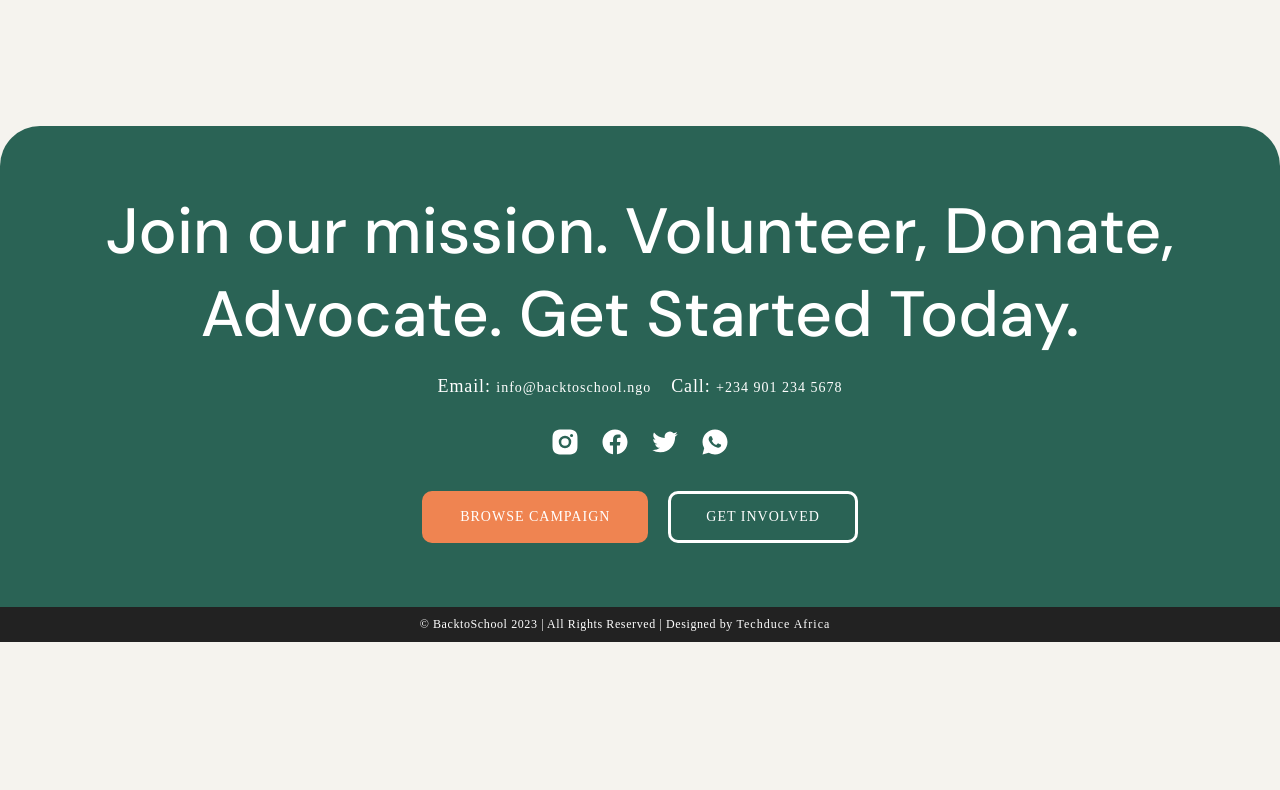
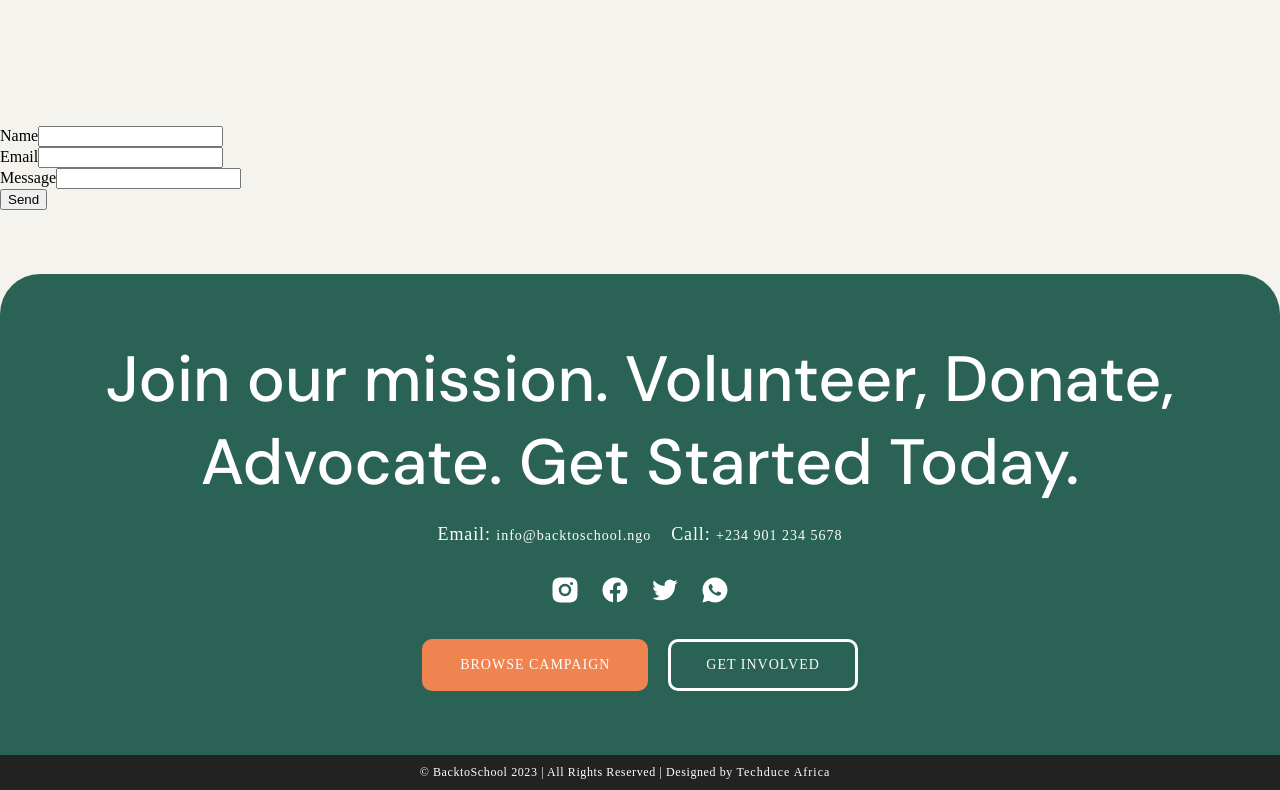
Before and after one commit to TechduceAfrica/back-to-school, a React (Create React App) app: page /contactus in a window 1280 px wide. Shown: the part 1383-2173 px from the top of the page. Before the commit the page ends 2025 px from the top, so only its background shows below. Built offline with nearby package versions, Linux system fonts and the light colour scheme.

Commit message:
update for test form

```diff
--- /dev/null
+++ b/src/Components/Form.js
@@ -0,0 +1,34 @@
+import React from 'react'
+
+export default function Form() {
+  return (
+    <>
+        <form name="contact" netlify netlify-honeypot="bot-field" hidden>
+            <input type="text" name="name" />
+            <input type="email" name="email" />
+            <textarea name="message"></textarea>
+        </form>
+
+        <form name="contact" method="post" netlify >
+            <div>
+                <label>Name</label>
+                <input type='text' name="name" id="name"  />
+            </div>
+
+            <div>
+                <label>Email</label>
+                <input type='email' name="email" id="email"  />
+            </div>
+
+            <div>
+                <label>Message</label>
+                <input type='textarea' name="message" id="message"  />
+            </div>
+
+            <div>
+                <button type="submit">Send</button>
+            </div>
+        </form>
+    </>
+  )
+}
--- a/src/Components/VolunteerForm.js
+++ b/src/Components/VolunteerForm.js
@@ -78,7 +78,7 @@ export default function VolunteerForm() {
                     id="message"
                     className={`contact-form-field ${message ? 'not-empty' : ''}`}
                     value={message}
-                    placeholder='How/wht will you like to volunteer'
+                    placeholder='How/what will you like to volunteer'
                     rows={4}
                     onChange={(event) => setMessage(event.target.value)}
                     required
@@ -89,7 +89,7 @@ export default function VolunteerForm() {
             </div>
 
             <button type="submit" className="contact-form-submit">
-            Submit
+                Submit
             </button>
 
             {errorMessage && (
--- a/src/Pages/ContactPage.js
+++ b/src/Pages/ContactPage.js
@@ -3,6 +3,7 @@ import { useEffect } from 'react';
 import { Helmet } from 'react-helmet';
 import WhatWeDoHeroSection from '../Components/WhatWeDoHeroSection';
 import ContactMainSection from '../Components/ContactMainSection';
+import Form from '../Components/Form';
 
 export default function ContactPage() {
 
@@ -50,6 +51,10 @@ export default function ContactPage() {
           <ContactMainSection />
         </div>
 
+        <div>
+          <Form />
+        </div>
+
       </div>
     </>
   )
```
